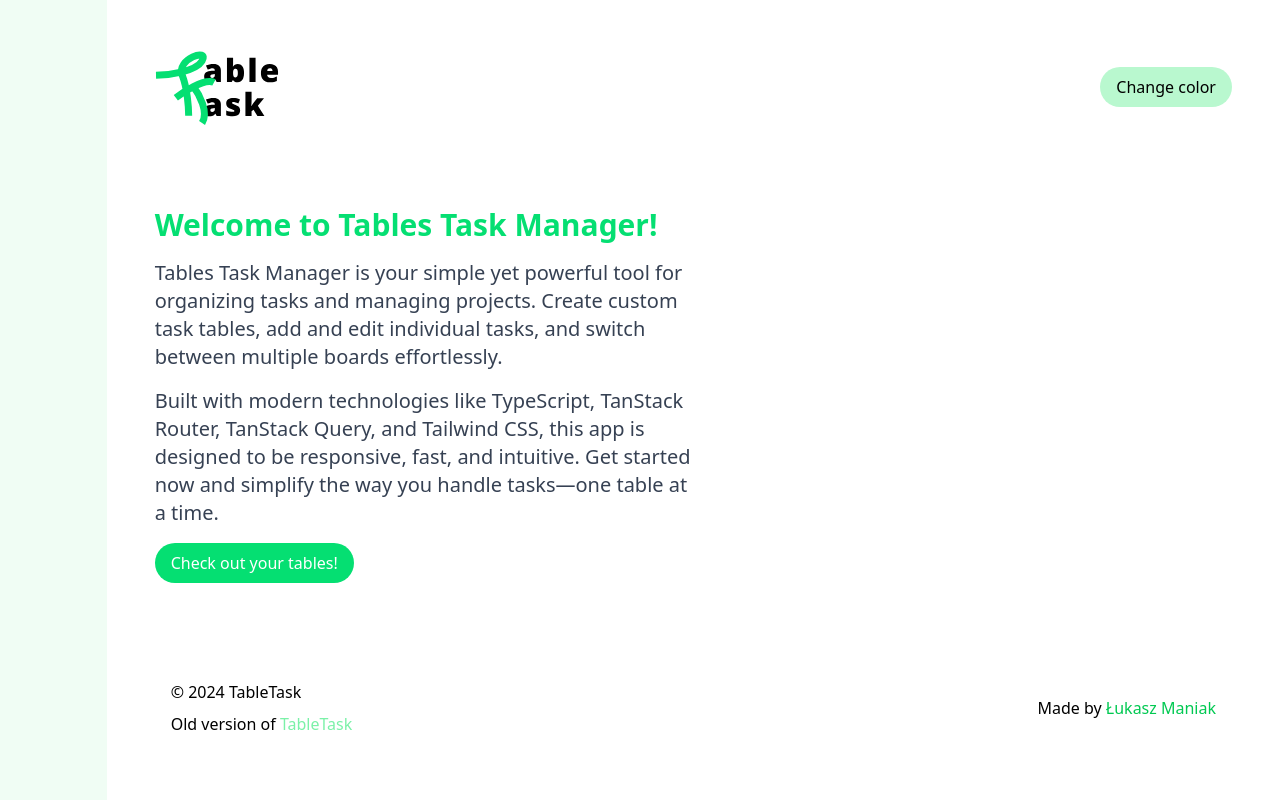
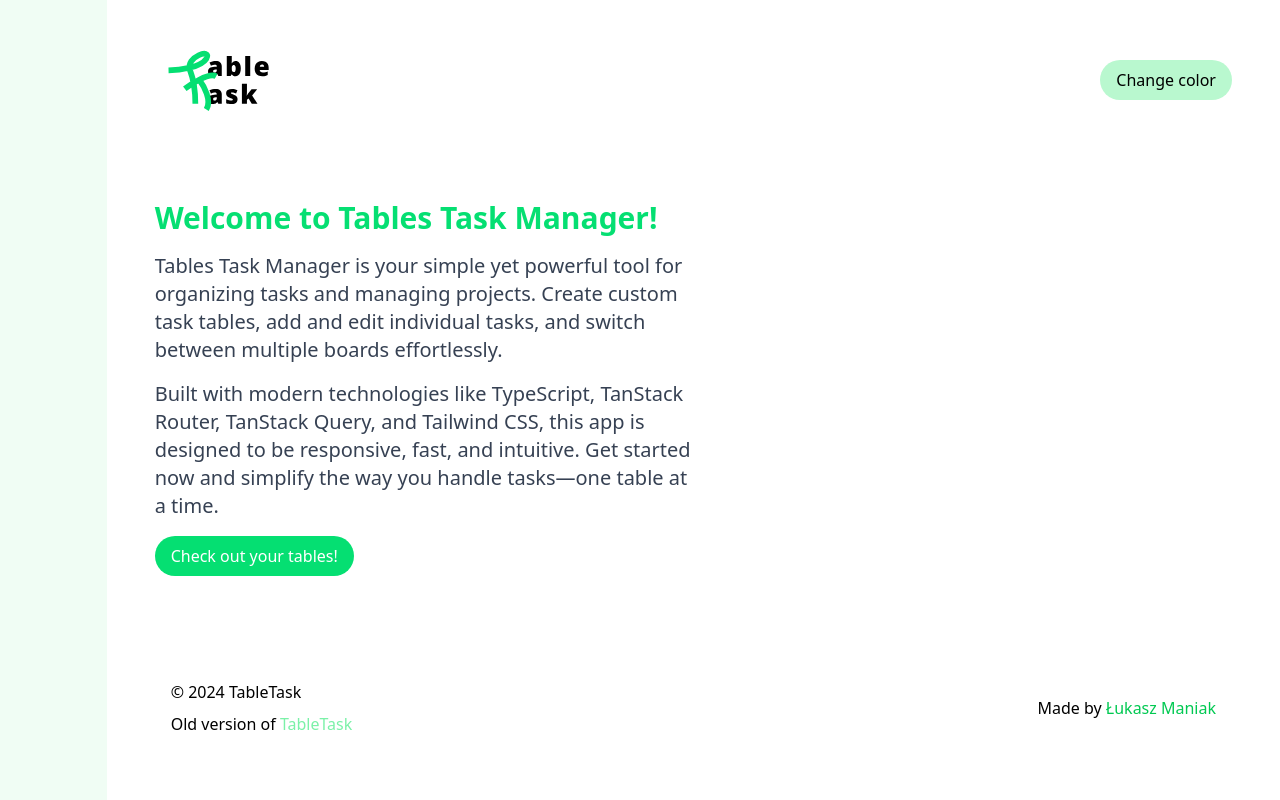
Before and after one commit to LukaszManiak/tableTasks2.0, a React (Vite) app: page / in a window 1280 px wide. Built offline with nearby package versions, Linux system fonts and the light colour scheme.

Commit message:
perfHeadbarImg

```diff
--- a/src/ui/HeadBar.tsx
+++ b/src/ui/HeadBar.tsx
@@ -4,7 +4,7 @@ export default function HeadBar() {
   const toggleInvert = () => {};
   return (
     <div className="flex justify-between items-center w-full">
-      <img src={logo} alt="" />
+      <img src={logo} alt="" width="280" height="280" className="w-32 h-16" />
       {/* mode toggle */}
       <button
         onClick={() => toggleInvert()}
```
